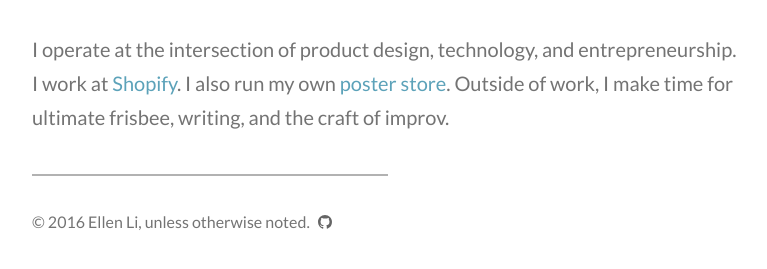
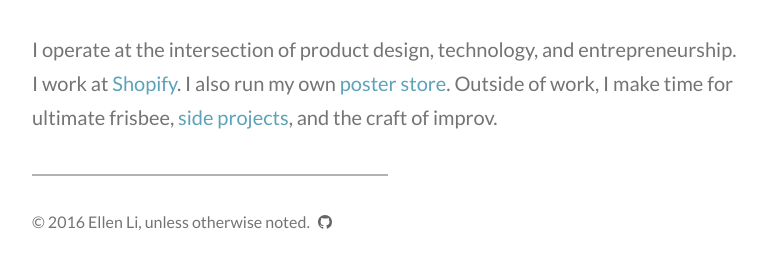
Before and after one commit to ellenli/ellenli.github.io, a Jekyll site: the page built from index.md, in a window 1280 px wide. Shown: the part 166-435 px from the top of the page, without its empty margins (252-1019 px from the left). Built offline with Jekyll 4.4.1, drawn with Linux system fonts in a browser that asks for light colours.

Commit message:
index copy tweak

```diff
--- a/index.md
+++ b/index.md
@@ -4,4 +4,4 @@ title: Ellen Li
 subtitle: Product Designer
 ---
 
-I operate at the intersection of product design, technology, and entrepreneurship. I work at [Shopify](http://shopify.com). I also run my own [poster store](http://enty.co). Outside of work, I make time for ultimate frisbee, writing, and the craft of improv.
+I operate at the intersection of product design, technology, and entrepreneurship. I work at [Shopify](http://shopify.com). I also run my own [poster store](http://enty.co). Outside of work, I make time for ultimate frisbee, [side projects](https://github.com/ellenli), and the craft of improv.
```
